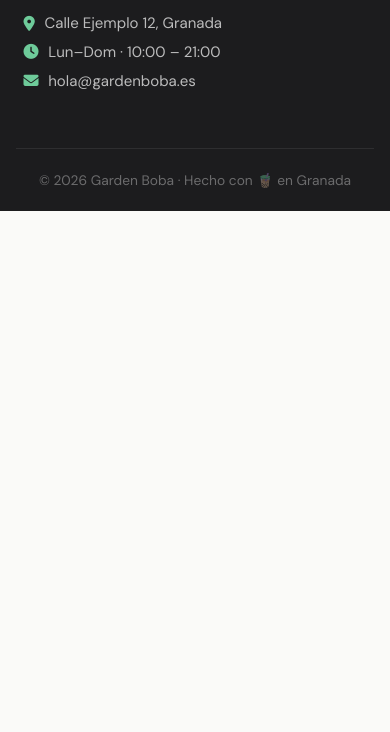
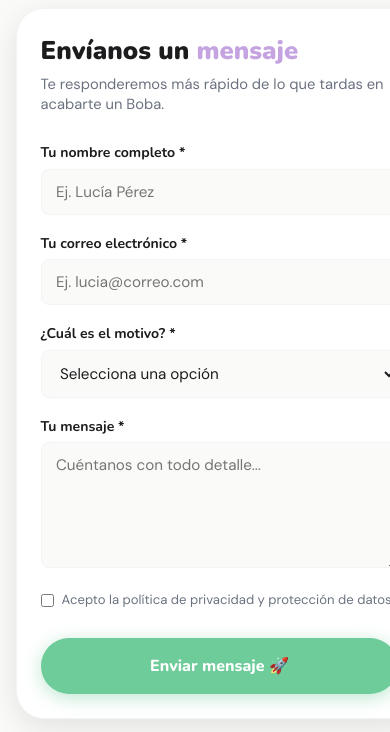
Before and after one commit to MarioHernandezDev/bubbletea, a plain HTML site: page contacto.html in a window 390 px wide. Shown: the part 1268-2000 px from the top of the page. Before the commit the page ends 1479 px from the top, so only its background shows below. Drawn offline with nearby package versions, Linux system fonts and the light colour scheme.

Commit message:
cambioprueba2

```diff
--- a/styles.css
+++ b/styles.css
@@ -1918,23 +1918,32 @@ html, body {
 /* ── FIX: Formulario cortado en móvil (contacto.html) ── */
 @media (max-width: 960px) {
   .contact-grid {
-    /**grid-template-columns: 1fr;
-    overflow: visible;*/
-    display:  none;
-  }
-
-  .contact-form-col,
+    grid-template-columns: 1fr;
+    overflow: visible;
+  }
+
+  .contact-page-section {
+    overflow: visible;
+  }
+
+  .contact-form-col {
+    width: 100%;
+    max-width: 100%;
+    overflow: visible;
+  }
+
+  .form-wrapper {
+    width: 100%;
+    max-width: 100%;
+    overflow: visible;
+    box-sizing: border-box;
+  }
+}
+
+/* Solo en móvil pequeño desactivamos la animación */
+@media (max-width: 480px) {
   .reveal-right {
     transform: none !important;
     opacity: 1 !important;
-    overflow: visible;
-  }
-
-  .form-wrapper {
-    overflow: visible;
-  }
-
-  .contact-page-section {
-    overflow: visible;
-  }
-}
+  }
+}
```
